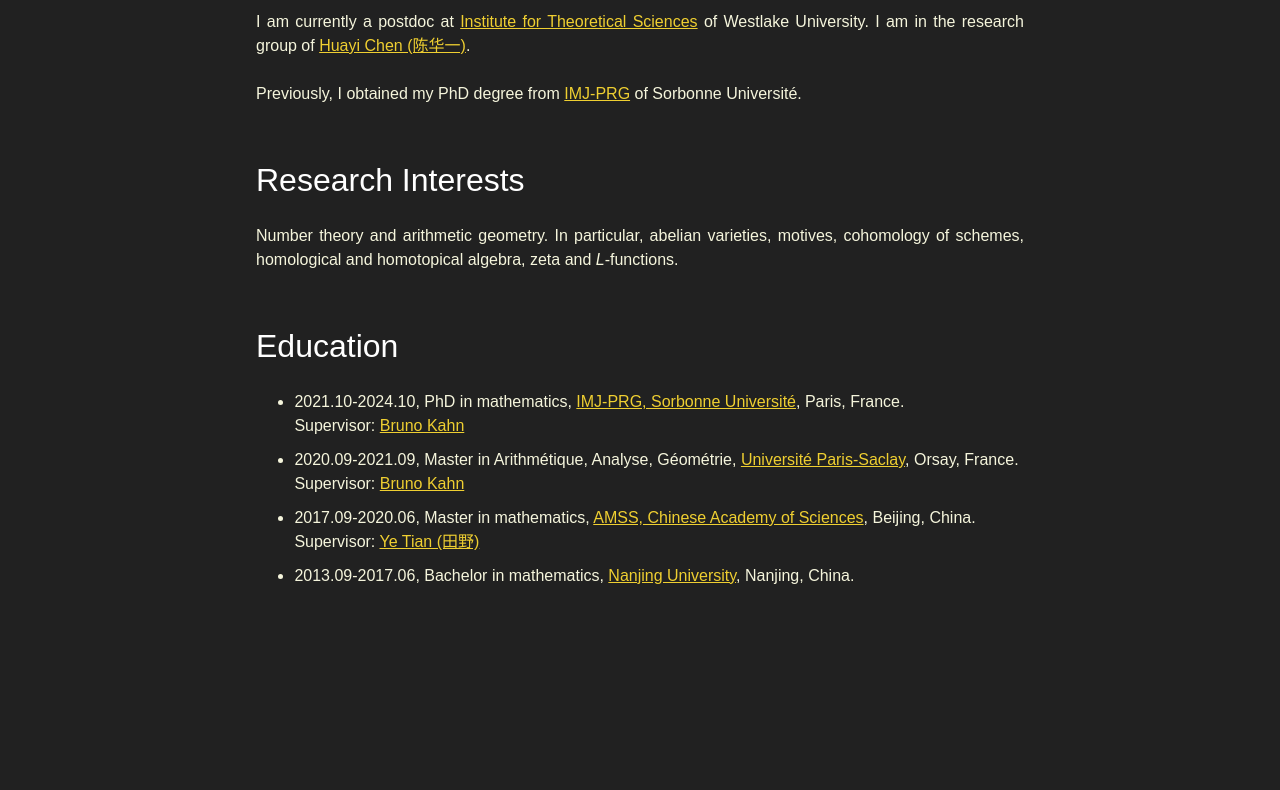
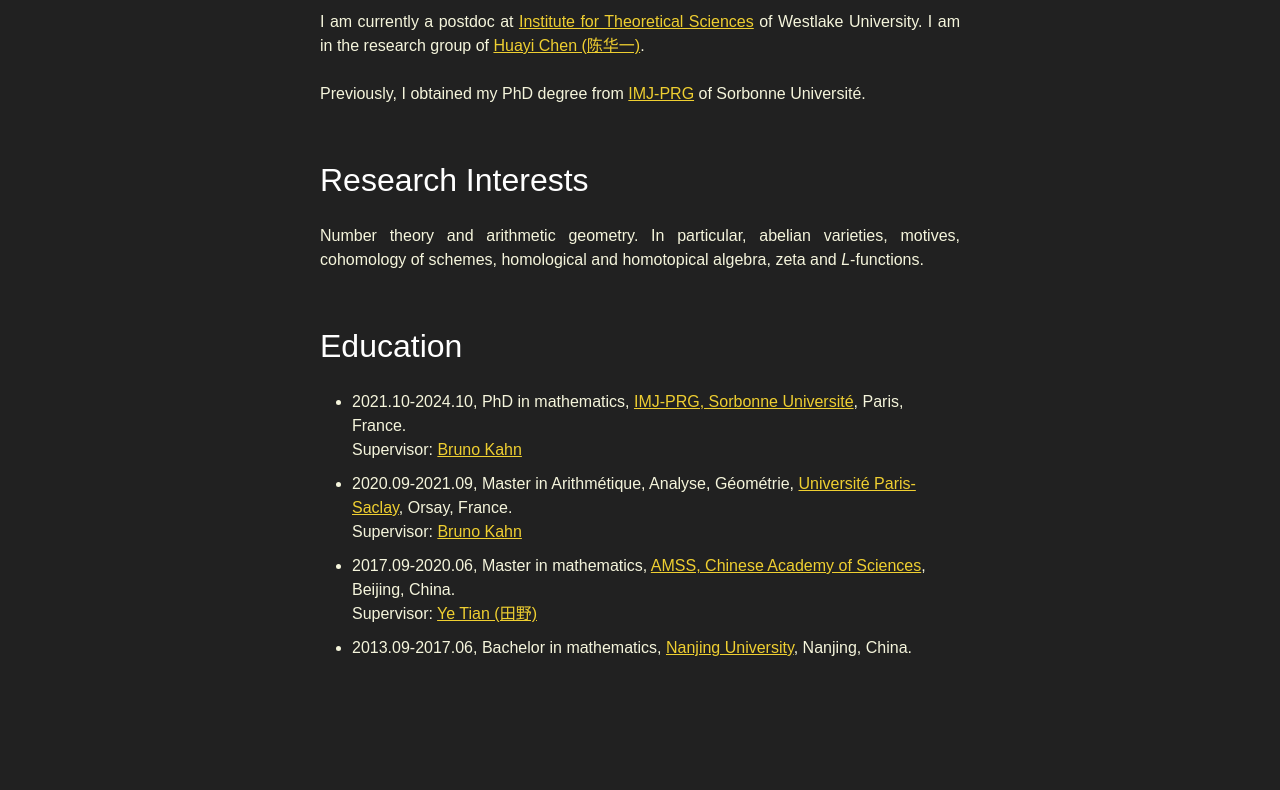
Before and after one commit to longliumath/longliumath.github.io, a plain HTML site: page index.html in a window 1280 px wide. Shown: the part 570-1360 px from the top of the page. Drawn offline with nearby package versions, Linux system fonts and the light colour scheme; some packages are replaced by stand-ins of ours.

Commit message:
Update styles.css

```diff
--- a/styles.css
+++ b/styles.css
@@ -6,8 +6,8 @@
 }
 
 body {
-    margin-left: 20%;  /* 左边距 */
-    margin-right: 20%; /* 右边距 */
+    margin-left: 25%;  /* 左边距 */
+    margin-right: 25%; /* 右边距 */
     margin-bottom: 300px; /* 底边距 */
     padding-top: 70px; /* 上内边距，避免内容覆盖 */
     font-family: Arial, sans-serif;  /* 字体 */
```
